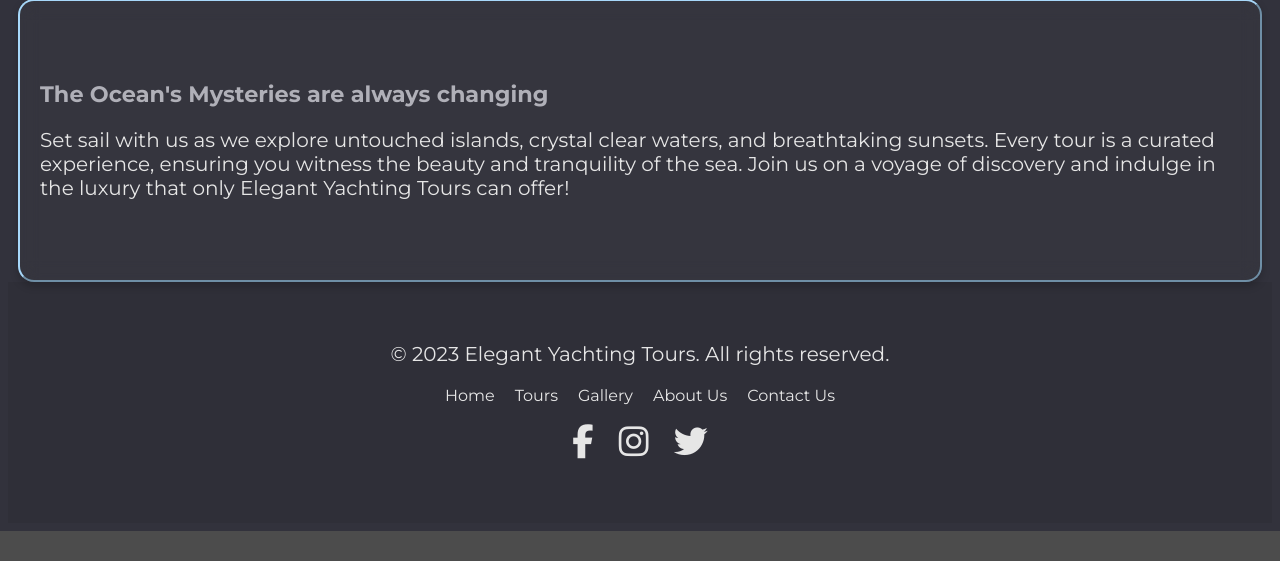
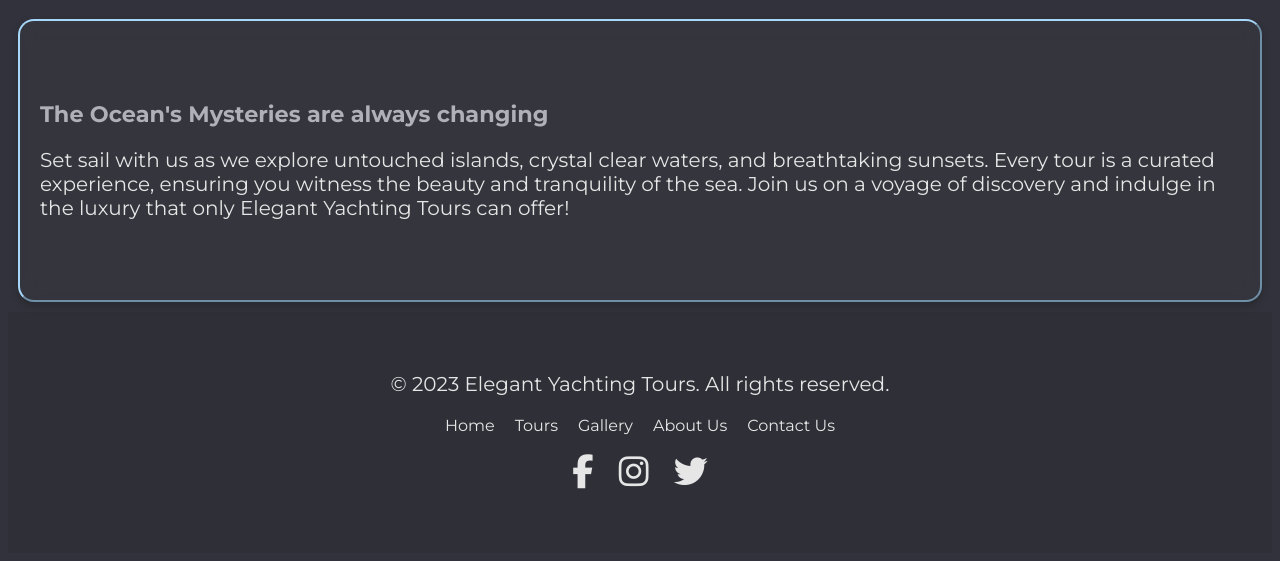
Before and after one commit to VoidLance/Course-Files, a PHP site: page /home.html in a window 1280 px wide; the page is wider, and only the part inside the window is pictured. Shown: the part 901-1462 px from the top of that part. Before the commit the page ends 1432 px from the top of that part, so only its background shows below. Run offline with PHP 8.4, Linux system fonts and the light colour scheme; some libraries are stand-ins or nearby versions; some web fonts are replaced.

Commit message:
Changed some padding to look nicer

```diff
--- a/Project Files/reference-website/style.css
+++ b/Project Files/reference-website/style.css
@@ -229,7 +229,8 @@ p {
         border-radius: 16px;
         box-shadow: 0 4px 8px rgba(0, 0, 0, 0.2);
         backdrop-filter: blur(10px);
-        margin-bottom: 0px;
+        margin-bottom: 10px;
+        margin-top: 20px;
 }
 
 #images {
```
